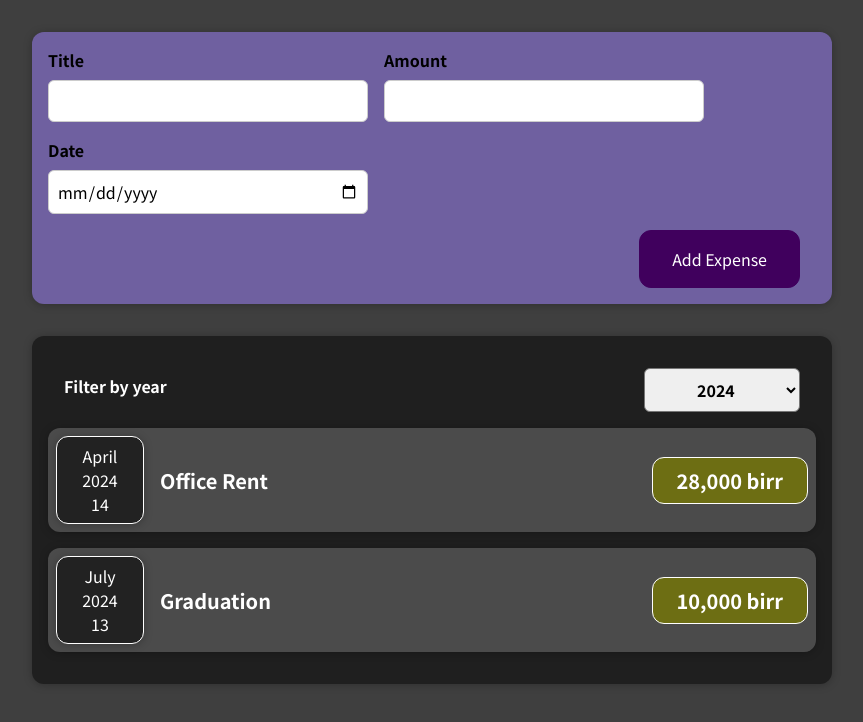
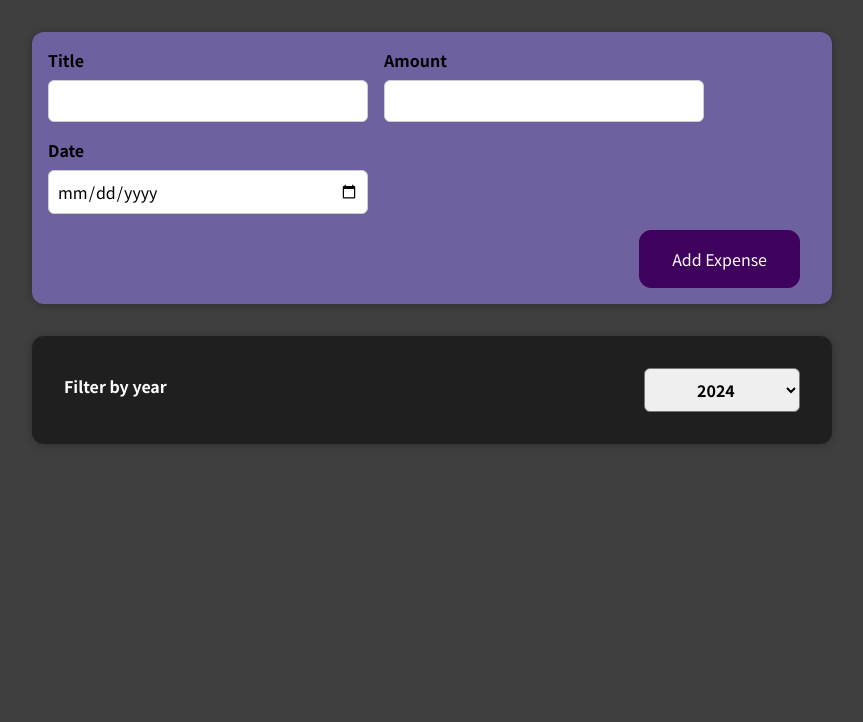
Before and after one commit to AnanSer/Expense-Tracker, a React (Create React App) app: page / in a window 1280 px wide. Shown: the top 722 px of the page, without its empty margins (208-1071 px from the left). Built offline with nearby package versions, Linux system fonts and the light colour scheme.

Commit message:
updated by making it lean jsx snipit

```diff
--- a/src/components/Expenses/Expenses.js
+++ b/src/components/Expenses/Expenses.js
@@ -15,6 +15,21 @@ const Expenses = (props) => {
     return expense.date.getFullYear().toString() === filteredYear;
   });
 
+  const expenseContent = <p>No expenses found.</p>;
+
+  {
+    if (filteredExpenses.length > 0)
+      filteredExpenses.map((expense) => (
+        //when we do write in dynamic way
+        <ExpenseItem
+          key={expense.id}
+          title={expense.title}
+          amount={expense.amount}
+          date={expense.date}
+        />
+      ));
+  }
+
   return (
     <div>
       <Card className="expenses">
@@ -22,19 +37,6 @@ const Expenses = (props) => {
           selected={filteredYear}
           onChangeFilter={filterChangeHandler}
         />
-
-        {filteredExpenses.length === 0 && <p>No expenses found.</p>}
-
-        {filteredExpenses.length > 0 &&
-          filteredExpenses.map((expense) => (
-            //when we do write in dynamic way
-            <ExpenseItem
-              key={expense.id}
-              title={expense.title}
-              amount={expense.amount}
-              date={expense.date}
-            />
-          ))}
 
         {/*
         <ExpenseItem            // these are static way
```
